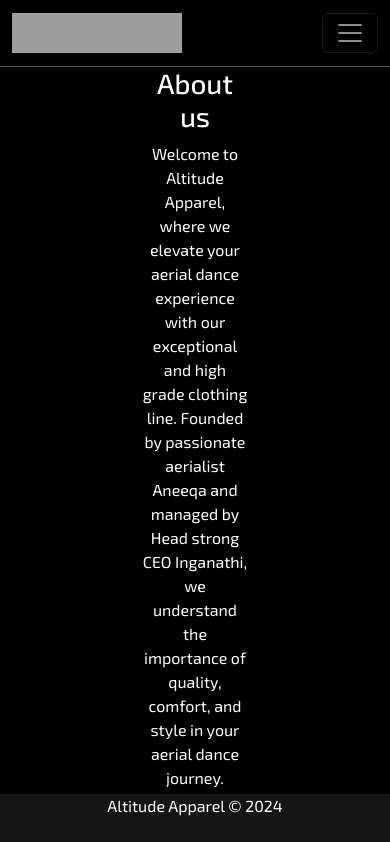
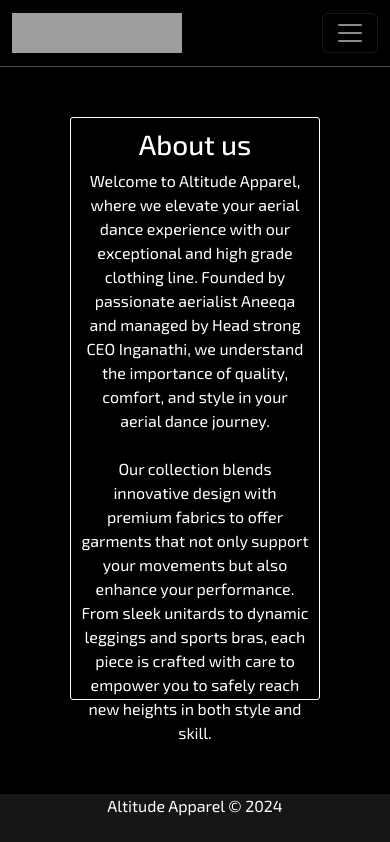
Before and after one commit to aneeqalouw/nodejs_EOMP, a Vue app: page /about in a window 390 px wide. Shown: the top 842 px of the page. Built offline with nearby package versions, Linux system fonts and the light colour scheme; grey boxes are pictures that could not be loaded.

Commit message:
fixed about page

```diff
--- a/src/App.vue
+++ b/src/App.vue
@@ -1,6 +1,6 @@
-<template class="container-fluid">
+<template>
   <NavBar/>
-  <main class="container-fluid">
+  <main class="container-fluid vh-100" style="background-color: black;">
     <router-view/>
   </main>
   <FooterComp></FooterComp>
--- a/src/assets/css/style.css
+++ b/src/assets/css/style.css
@@ -49,12 +49,15 @@ background-color: black;
 }
 
 #about{
- background-color: black;
+margin-top: 50px;
+ border: 1px solid white;
+ border-radius: 3px;
+ padding: 10px;
 
 }
-#contact{
+/* #contact{
     background-color: black;
-}
+} */
 
 input{
     border-radius: 3px;
--- a/src/views/AboutView.vue
+++ b/src/views/AboutView.vue
@@ -1,22 +1,18 @@
 <template>
-<div id="about" class="d-flex justify-content-center" style="margin-inline: 130px;">
-  <div class="row d-flex justify-content-center">
-    <div class="col">
-      <h2 class="fs-1">About us</h2>
+<div class="container d-flex w-75 h-75">
+  <div id="about">
+    <h2 class="fs-1">About us</h2>
     <p>
       Welcome to Altitude Apparel, where we elevate your aerial dance experience with our exceptional and high grade clothing line. Founded by passionate aerialist Aneeqa and managed by Head strong CEO Inganathi, we understand the importance of quality, comfort, and style in your aerial dance journey.
       <br><br>
       Our collection blends innovative design with premium fabrics to offer garments that not only support your movements but also enhance your performance. From sleek unitards to dynamic leggings and sports bras, each piece is crafted with care to empower you to safely reach new heights in both style and skill.
-      <br><br>
-      At AA, we pride ourselves on being more than just an online clothing store - we're a passionate community of aerialists dedicated to enhancing your aerial dance experience and making sure you practice safely and comfortablely.
-      Our journey began with a vision to create clothing that not only meets the rigorous demands of aerial routines but is also exclusive as in that you cannot find garments like this anywhere else in South Africa. From the first sketch to the final stitch, each garment in our collection is meticulously crafted with the highest standards of quality, functionality, and style in mind. We believe that every aerialist deserves apparel that not only supports their movements but also celebrates their individuality and creativity.
-    </p> <br> <br>
-    </div>
-    <div class="col d-none d-lg-flex">
-      <img src="https://i.ibb.co/ncFMQVR/female-blond-aerial-performer-with-white-aerial-silks-isolated-black-background-403777-439.jpg" alt="Aerialist" loading="lazy" style="width: 30rem; height: 39rem;">
-    </div>
+    </p>
   </div>
+  <div class="d-none d-md-flex" style="width: 100rem;">
+  <img src="https://i.ibb.co/6gSd8RF/female-blond-aerial-performer-with-white-aerial-silks-isolated-black-background-403777-439.jpg" alt="Aerialist" loading="lazy" class="img-fluid" >
 </div>
+</div>
+
 </template>
 
 <script>
```
